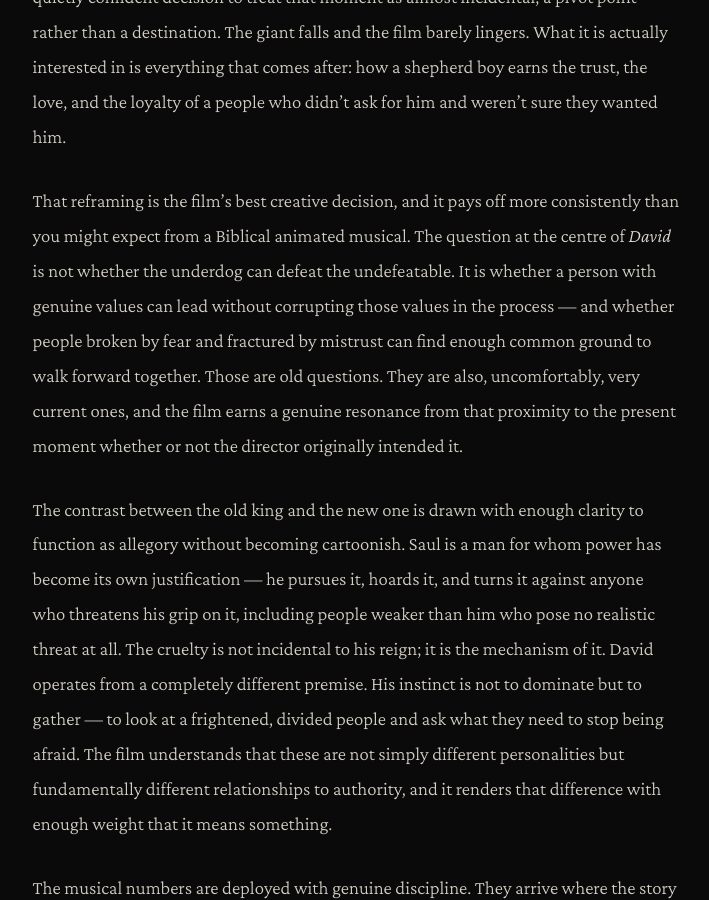
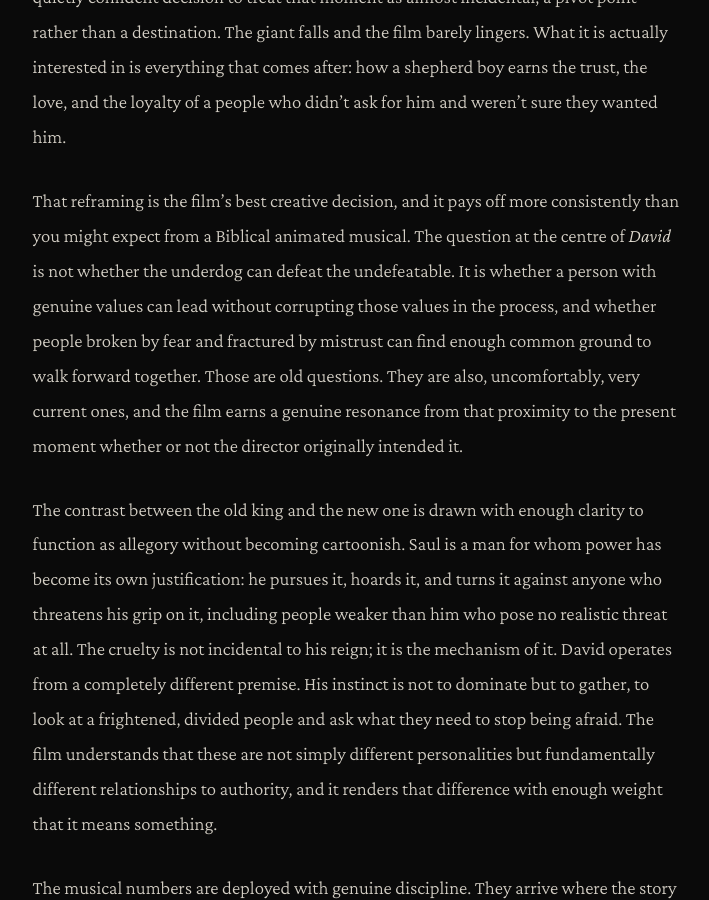
Before and after one commit to ShaoxiongYuan/ShaoxiongYuan.github.io, a Jekyll site: the page built from reviews/david.md, in a window 1280 px wide and 900 px high, scrolled down 1192 px. Shown: the whole window, without its empty margins (284-993 px from the left). Built offline with Jekyll 4.4.1, drawn with Linux system fonts in a browser that asks for light colours; some web fonts are replaced; some of the changed text lies outside the part shown.

```diff
--- a/reviews/david.md
+++ b/reviews/david.md
@@ -1,6 +1,6 @@
 ---
 layout: review
-title: "David (2026) — Review"
+title: "David (2026) Review"
 film_title: "David"
 director: "Unknown"
 year: 2026
@@ -13,14 +13,14 @@ poster: "/images/poster-goat.jpg"
 
 The story was never about the giant.
 
-Most adaptations of David and Goliath treat the sling and the stone as the centrepiece — the climactic payoff that the whole story builds toward. *David* makes the quietly confident decision to treat that moment as almost incidental, a pivot point rather than a destination. The giant falls and the film barely lingers. What it is actually interested in is everything that comes after: how a shepherd boy earns the trust, the love, and the loyalty of a people who didn’t ask for him and weren’t sure they wanted him.
+Most adaptations of David and Goliath treat the sling and the stone as the centrepiece, the climactic payoff that the whole story builds toward. *David* makes the quietly confident decision to treat that moment as almost incidental, a pivot point rather than a destination. The giant falls and the film barely lingers. What it is actually interested in is everything that comes after: how a shepherd boy earns the trust, the love, and the loyalty of a people who didn’t ask for him and weren’t sure they wanted him.
 
-That reframing is the film’s best creative decision, and it pays off more consistently than you might expect from a Biblical animated musical. The question at the centre of *David* is not whether the underdog can defeat the undefeatable. It is whether a person with genuine values can lead without corrupting those values in the process — and whether people broken by fear and fractured by mistrust can find enough common ground to walk forward together. Those are old questions. They are also, uncomfortably, very current ones, and the film earns a genuine resonance from that proximity to the present moment whether or not the director originally intended it.
+That reframing is the film’s best creative decision, and it pays off more consistently than you might expect from a Biblical animated musical. The question at the centre of *David* is not whether the underdog can defeat the undefeatable. It is whether a person with genuine values can lead without corrupting those values in the process, and whether people broken by fear and fractured by mistrust can find enough common ground to walk forward together. Those are old questions. They are also, uncomfortably, very current ones, and the film earns a genuine resonance from that proximity to the present moment whether or not the director originally intended it.
 
-The contrast between the old king and the new one is drawn with enough clarity to function as allegory without becoming cartoonish. Saul is a man for whom power has become its own justification — he pursues it, hoards it, and turns it against anyone who threatens his grip on it, including people weaker than him who pose no realistic threat at all. The cruelty is not incidental to his reign; it is the mechanism of it. David operates from a completely different premise. His instinct is not to dominate but to gather — to look at a frightened, divided people and ask what they need to stop being afraid. The film understands that these are not simply different personalities but fundamentally different relationships to authority, and it renders that difference with enough weight that it means something.
+The contrast between the old king and the new one is drawn with enough clarity to function as allegory without becoming cartoonish. Saul is a man for whom power has become its own justification: he pursues it, hoards it, and turns it against anyone who threatens his grip on it, including people weaker than him who pose no realistic threat at all. The cruelty is not incidental to his reign; it is the mechanism of it. David operates from a completely different premise. His instinct is not to dominate but to gather, to look at a frightened, divided people and ask what they need to stop being afraid. The film understands that these are not simply different personalities but fundamentally different relationships to authority, and it renders that difference with enough weight that it means something.
 
 The musical numbers are deployed with genuine discipline. They arrive where the story needs emotional amplification and then step back, rather than populating every available pause with a song. That restraint is rarer than it should be in the genre, and it makes each musical moment land with more force because the silence around it has been allowed to do its own work.
 
-The emotional resolution involving Saul’s son is handled with more delicacy than expected — the arc of a man who chose loyalty to something larger than his father’s ambition, and who in doing so gave David a path forward that revenge alone could never have opened. That David frames the sparing of Saul’s family not as mercy imposed from strength but as something closer to a gift passed between two people who understood each other across the battle lines is the film’s quietest and most affecting moment.
+The emotional resolution involving Saul’s son is handled with more delicacy than expected: the arc of a man who chose loyalty to something larger than his father’s ambition, and who in doing so gave David a path forward that revenge alone could never have opened. That David frames the sparing of Saul’s family not as mercy imposed from strength but as something closer to a gift passed between two people who understood each other across the battle lines is the film’s quietest and most affecting moment.
 
 It is a film about unity as survival rather than unity as sentiment, which is the only version of that theme that has ever been true. Don’t scavenge on the weak. Face the dark together. The old story still has somewhere to go.
```
